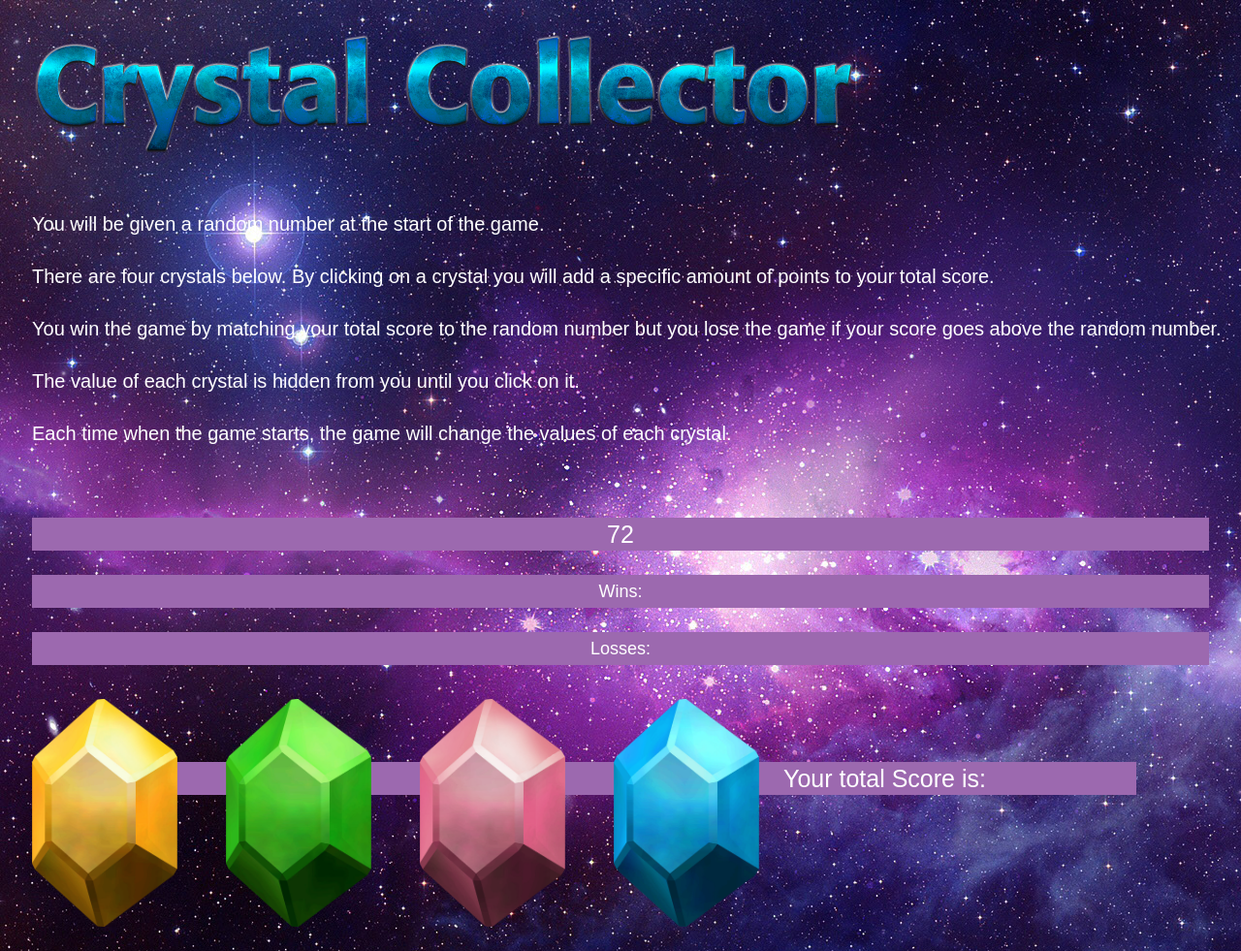
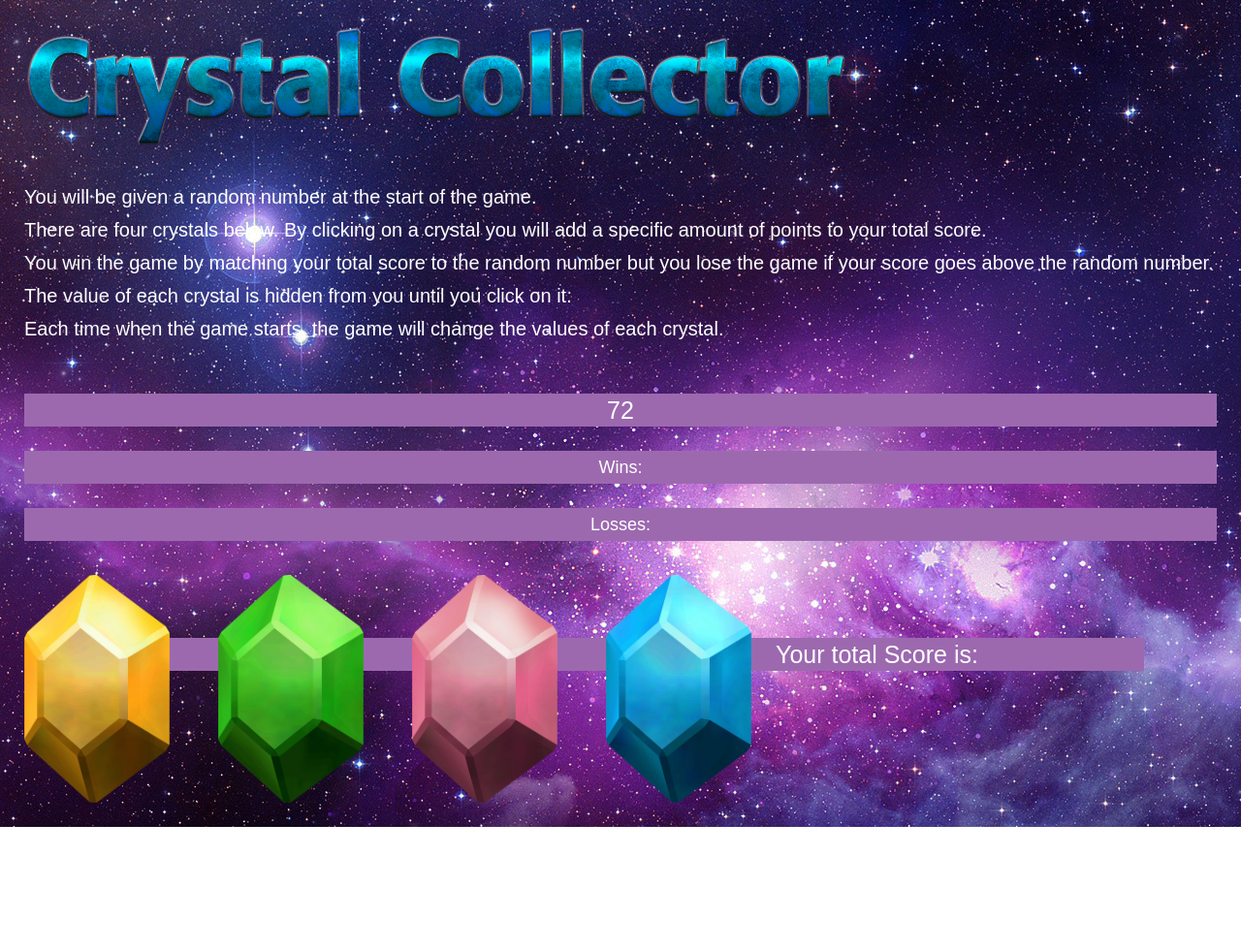
Before and after one commit to JP211/Crystal-Collector, a plain HTML site: page index.html in a window 1280 px wide. Shown: the whole page at 97% size. After the commit the page ends 853 px from the top, so only its background shows below. Drawn offline with nearby package versions, Linux system fonts and the light colour scheme; files whose address does not match are found by name.

Commit message:
fixed issue

```diff
--- a/index.html
+++ b/index.html
@@ -4,6 +4,7 @@
 <head>
     <meta charset="UTF-8">
     <title>The Crystal Game</title>
+    <link rel="stylesheet" type="text/css" href="assets/css/reset.css">
     <link rel="stylesheet" type="text/css" href="assets/css/style.css">
 </head>
 
```
